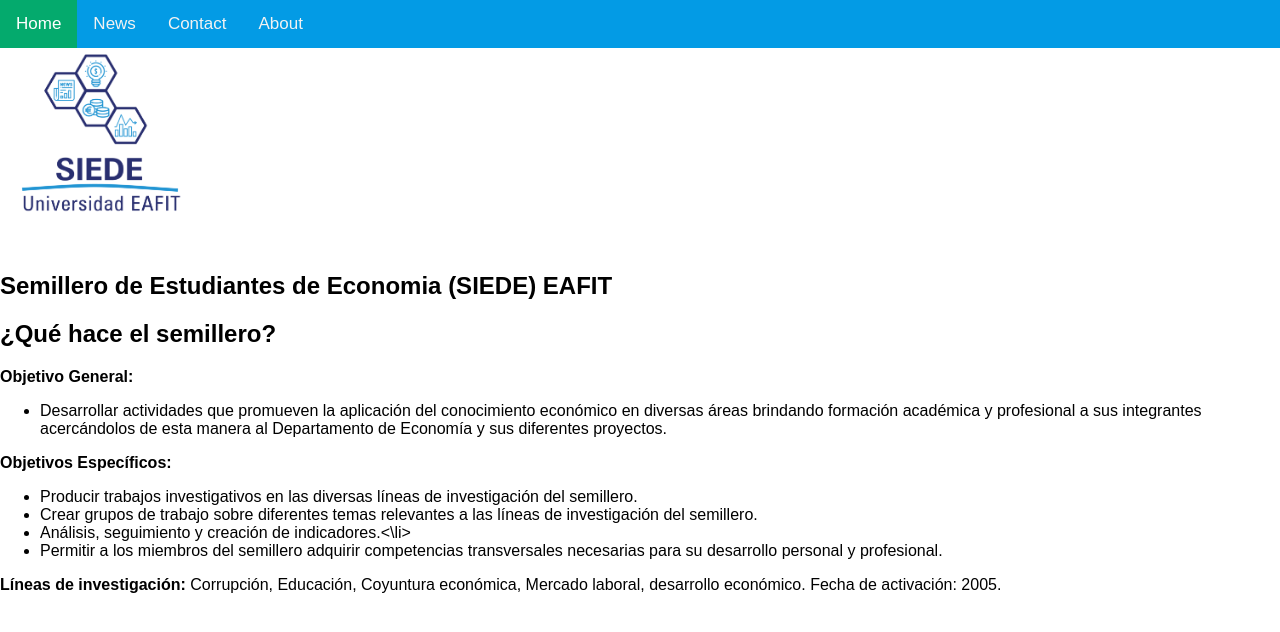
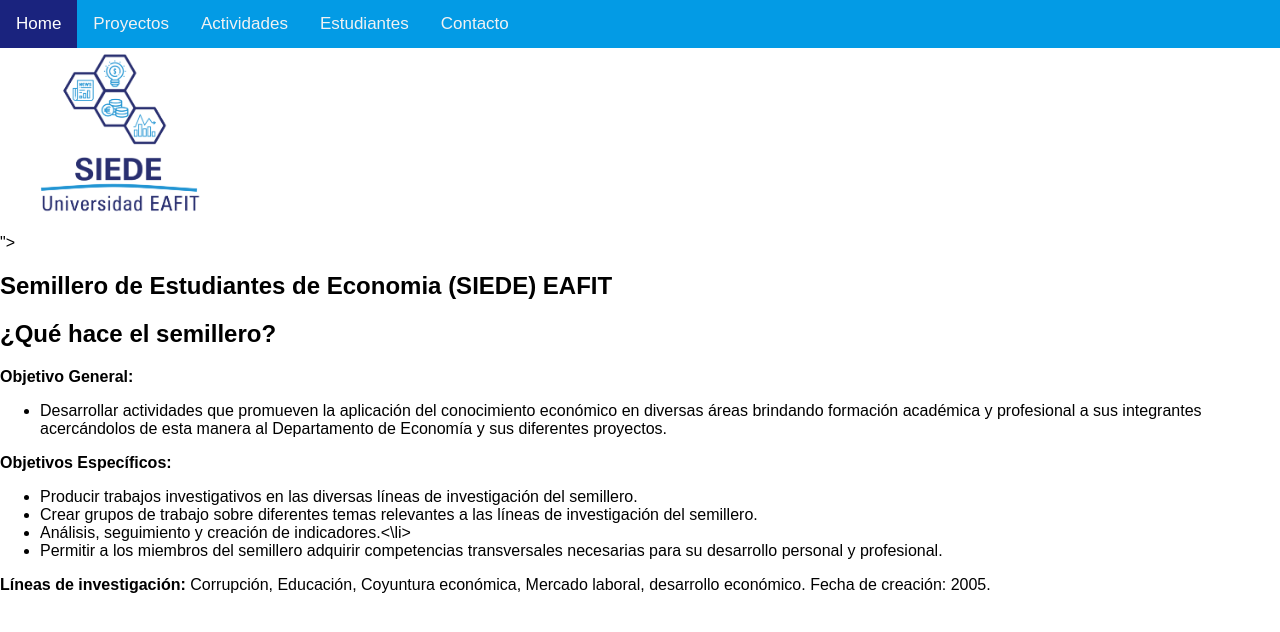
Before and after one commit to SIEDEEAFIT/siedeeafit.github.io, a plain HTML site: page docs/index.html in a window 1280 px wide. Drawn offline with Linux system fonts and the light colour scheme.

Commit message:
Update index.html

```diff
--- a/docs/index.html
+++ b/docs/index.html
@@ -28,7 +28,7 @@ body {
 }
 
 .topnav a.active {
-  background-color: #04AA6D;
+  background-color: #1A237E;
   color: white;
 }
 </style>
@@ -36,10 +36,11 @@ body {
 
 <div class="topnav">
   <a class="active" href="#home">Home</a>
-  <a href="#news">News</a>
-  <a href="#contact">Contact</a>
-  <a href="#about">About</a>
-</div>
+  <a href="#Proyectos">Proyectos</a>
+  <a href="https://siedeeafit.github.io/actividades/tabla_actividades.html">Actividades</a>
+  <a href="#about">Estudiantes</a>
+  <a href=""mailto:semillerosiede@eafit.edu.co">Contacto</a>
+</div>">
 
    <body>
       <img src="https://siedeeafit.github.io/logo_color.png" alt="SIEDE EAFIT" width="200" height="200">
@@ -69,7 +70,7 @@ body {
 
 <strong>Líneas de investigación:</strong> Corrupción, Educación, Coyuntura económica, Mercado laboral, desarrollo económico.
 
-Fecha de activación: 2005.
+Fecha de creación: 2005.
 
 </section>
 
```
